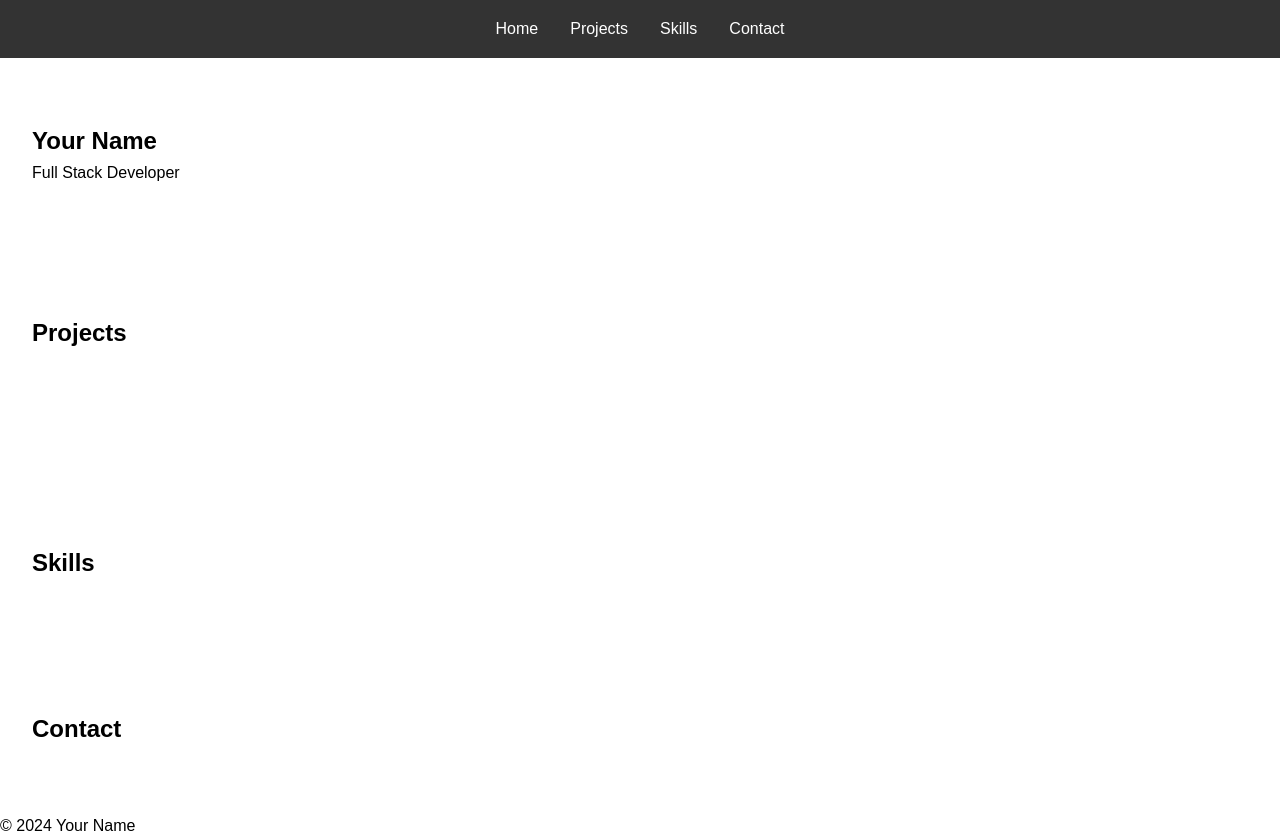
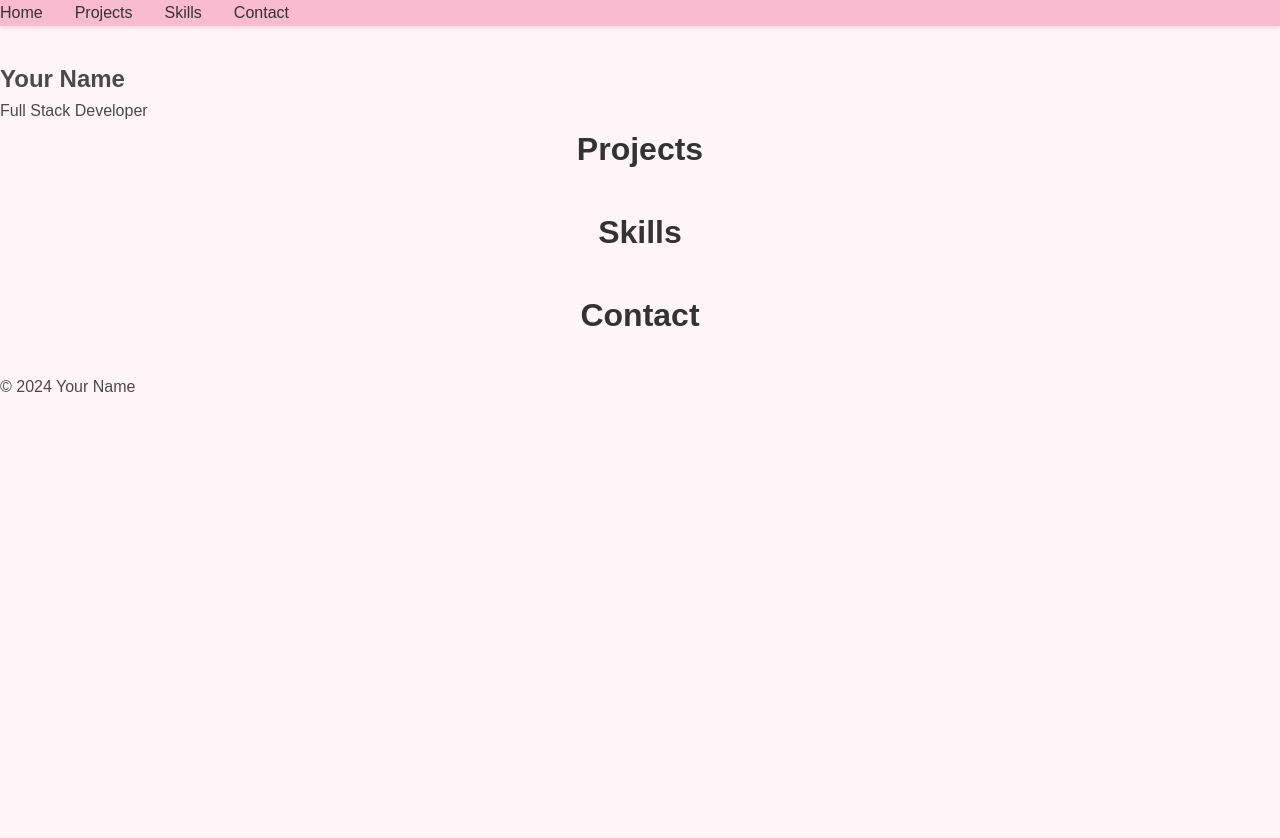
Before and after one commit to iraaiyani/projects, a PHP site: page / in a window 1280 px wide. After the commit the page ends 392 px from the top, so only its background shows below. Run offline with PHP 8.4, Linux system fonts and the light colour scheme.

Commit message:
Update styles.css

```diff
--- a/styles.css
+++ b/styles.css
@@ -1,4 +1,12 @@
-/* Reset and base styles */
+/* style.css */
+:root {
+    --primary-color: #f8bbd0;
+    --primary-dark: #c48b9f;
+    --primary-light: #ffeeff;
+    --text-color: #4a4a4a;
+    --background-color: #fff5f8;
+}
+
 * {
     margin: 0;
     padding: 0;
@@ -6,45 +14,181 @@
 }
 
 body {
-    font-family: Arial, sans-serif;
+    font-family: 'Arial', sans-serif;
     line-height: 1.6;
+    background-color: var(--background-color);
+    color: var(--text-color);
+}
+
+.container {
+    max-width: 1200px;
+    margin: 0 auto;
+    padding: 0 20px;
 }
 
 /* Navigation */
 nav {
-    background: #333;
-    padding: 1rem;
+    background-color: var(--primary-color);
+    position: fixed;
+    width: 100%;
+    top: 0;
+    z-index: 1000;
+    box-shadow: 0 2px 4px rgba(0,0,0,0.1);
+}
+
+nav .container {
+    display: flex;
+    justify-content: space-between;
+    align-items: center;
+    padding: 1rem 20px;
+}
+
+nav h1 {
+    color: #333;
+    font-size: 1.5rem;
 }
 
 nav ul {
+    display: flex;
     list-style: none;
-    display: flex;
-    justify-content: center;
+    gap: 2rem;
 }
 
 nav a {
-    color: white;
+    color: #333;
     text-decoration: none;
-    padding: 0.5rem 1rem;
+    font-weight: 500;
+    transition: color 0.3s;
 }
 
-/* Sections */
-section {
-    padding: 4rem 2rem;
+nav a:hover {
+    color: var(--primary-dark);
 }
 
-/* Projects grid */
-.project-grid {
-    display: grid;
-    grid-template-columns: repeat(auto-fit, minmax(300px, 1fr));
-    gap: 2rem;
-    padding: 2rem;
+/* Main Content */
+main {
+    margin-top: 60px;
 }
 
-/* Responsive design */
+.section {
+    padding: 4rem 0;
+}
+
+h2 {
+    color: #333;
+    margin-bottom: 2rem;
+    text-align: center;
+    font-size: 2rem;
+}
+
+.content-card {
+    background: white;
+    border-radius: 8px;
+    padding: 2rem;
+    box-shadow: 0 2px 4px rgba(0,0,0,0.1);
+}
+
+/* Skills Section */
+.skill-item {
+    margin-bottom: 1.5rem;
+}
+
+.skill-header {
+    display: flex;
+    justify-content: space-between;
+    margin-bottom: 0.5rem;
+}
+
+.skill-bar {
+    background-color: var(--primary-light);
+    height: 8px;
+    border-radius: 4px;
+    overflow: hidden;
+}
+
+.skill-progress {
+    background-color: var(--primary-color);
+    height: 100%;
+    border-radius: 4px;
+    transition: width 1s ease-in-out;
+}
+
+/* Projects Section */
+.projects-grid {
+    display: grid;
+    gap: 2rem;
+}
+
+.project-card {
+    background: white;
+    border-radius: 8px;
+    padding: 2rem;
+    box-shadow: 0 2px 4px rgba(0,0,0,0.1);
+}
+
+.project-header {
+    display: flex;
+    justify-content: space-between;
+    align-items: start;
+    margin-bottom: 1rem;
+}
+
+.project-link {
+    color: var(--primary-dark);
+    font-size: 1.2rem;
+}
+
+.project-tech {
+    display: flex;
+    flex-wrap: wrap;
+    gap: 0.5rem;
+    margin-top: 1rem;
+}
+
+.tech-tag {
+    background-color: var(--primary-light);
+    color: var(--primary-dark);
+    padding: 0.25rem 0.75rem;
+    border-radius: 999px;
+    font-size: 0.875rem;
+}
+
+/* Contact Section */
+.contact-links {
+    display: flex;
+    flex-direction: column;
+    gap: 1rem;
+}
+
+.contact-item {
+    display: flex;
+    align-items: center;
+    gap: 1rem;
+    color: var(--text-color);
+    text-decoration: none;
+    padding: 0.5rem;
+    transition: color 0.3s;
+}
+
+.contact-item:hover {
+    color: var(--primary-dark);
+}
+
+.contact-item i {
+    font-size: 1.25rem;
+}
+
+/* Responsive Design */
 @media (max-width: 768px) {
     nav ul {
-        flex-direction: column;
-        text-align: center;
+        gap: 1rem;
+    }
+
+    .section {
+        padding: 2rem 0;
+    }
+
+    .content-card {
+        padding: 1.5rem;
     }
 }
```
